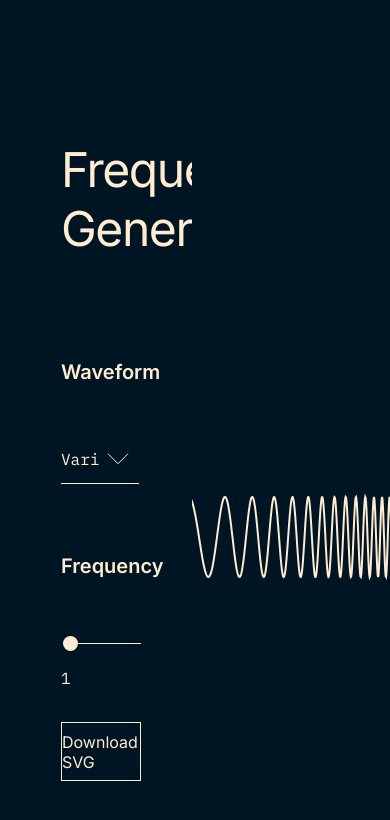
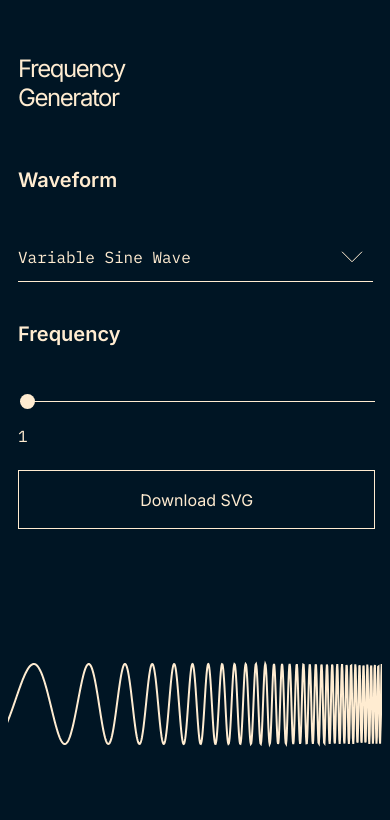
Before and after one commit to jkatowitz/wave-svg-generator, a plain HTML site: page index.html in a window 390 px wide. Drawn offline with Linux system fonts and the light colour scheme.

Commit message:
Mobile responsive

```diff
--- a/index.html
+++ b/index.html
@@ -6,8 +6,9 @@
     <head>
         <meta charset="UTF-8">
         <meta name="viewport" content="width=device-width, initial-scale=1.0">
-        <title>Variable Frequency Sine Wave Generator</title>
+        <title>Variable Frequency SVG Generator</title>
         <link rel="stylesheet" href="styles.css">
+        <link rel="icon" type="image/png" href="/favicon.png"/>
     </head>
     <div class="wrapper">
         <div class="controls-panel">
@@ -48,7 +49,7 @@
             </div>
         </div>
         <div
-            style="display: flex; flex-direction: column; justify-content: center; align-items: center; flex-grow: 1; position: relative; overflow: hidden; gap: 10px; padding-left: 39px; padding-right: 39px; padding-top: 479px; padding-bottom: 479px;">
+            class="preview-container">
             <!-- SVG preview container -->
             <div id="previewContainer">
                 <svg id="preview" width="800" height="100" xmlns="http://www.w3.org/2000/svg">
--- a/styles.css
+++ b/styles.css
@@ -10,6 +10,7 @@ body {
     display: flex;
     justify-content: flex-start;
     align-items: flex-start;
+    flex-wrap: wrap;
     overflow: hidden;
     background: #001524;
     height: 100vh;
@@ -256,3 +257,116 @@ body {
     /* Adjust as needed based on your design */
     color: #FFECD1;
 }
+
+.preview-container {
+    display: flex;
+    flex-direction: column;
+    justify-content: center;
+    align-items: center;
+    flex-grow: 1;
+    position: relative;
+    overflow: hidden;
+    gap: 10px;
+    padding-left: 39px;
+    padding-right: 39px;
+    padding-top: 479px;
+    padding-bottom: 479px;
+}
+
+.svg-render {
+    width: 800px;
+    height: 100px;
+}
+
+@media only screen and (max-width: 600px) {
+    .controls-panel {
+        max-width: 95%;
+        display: flex;
+        width: 100%;
+        flex-direction: column;
+        justify-content: center;
+        align-items: flex-start;
+        flex-grow: 0;
+        flex-shrink: 0;
+        gap: 20px;
+        height: auto;
+        position: relative;
+        overflow: hidden;
+        padding-left: 10px;
+        padding-right: 10px;
+        padding-top: 30px;
+        padding-bottom: 30px;
+    }
+    .wrapper {
+        display: flex;
+        justify-content: flex-start;
+        align-items: flex-start;
+        flex-wrap: wrap;
+        overflow: hidden;
+        background: #001524;
+        height: 100vh;
+        width: 100%;
+    }
+    .h1 {
+        font-size: 24px;
+    }
+    .controls-container {
+        max-width: 100%;
+        display: flex;
+        flex-direction: column;
+        justify-content: center;
+        align-items: flex-start;
+        flex-grow: 0;
+        flex-shrink: 0;
+        position: relative;
+        width: 100%;
+        gap: 20px;
+    }
+    .custom-dropdown {
+        width: 100%;
+        height: 50px;
+        border: none;
+        font-family: 'IBM Plex Mono', monospace;
+        font-weight: 400;
+        border-bottom: 1px solid #FFECD1;
+        /* Bottom border color */
+        border-radius: 0%;
+        background-color: transparent;
+        /* Transparent background */
+        color: #FFECD1;
+        /* Text color */
+        font-size: 16px;
+        /* Font size */
+        padding: 10px 10px 10px 0px;
+        /* Padding for text and space for arrow */
+        -webkit-appearance: none;
+        /* Removes default Chrome and Safari style */
+        -moz-appearance: none;
+        /* Removes default style in Firefox */
+        appearance: none;
+        /* Removes default style in modern browsers */
+        position: relative;
+        /* Needed for absolute positioning of the arrow */
+    }
+    .preview-container {
+        display: flex;
+        flex-direction: column;
+        justify-content: center;
+        align-items: center;
+        flex-grow: 1;
+        position: relative;
+        overflow: hidden;
+        gap: 10px;
+        padding-left: 0px;
+        padding-right: 0px;
+        padding-top: 0px;
+        padding-bottom: 0px;
+    }
+    .svg-render {
+        width: 380px;
+        height: 100px;
+    }
+    .generate-button {
+        margin-top: 20px;
+    }
+}
```
Also changed, not shown: favicon.png (added).
